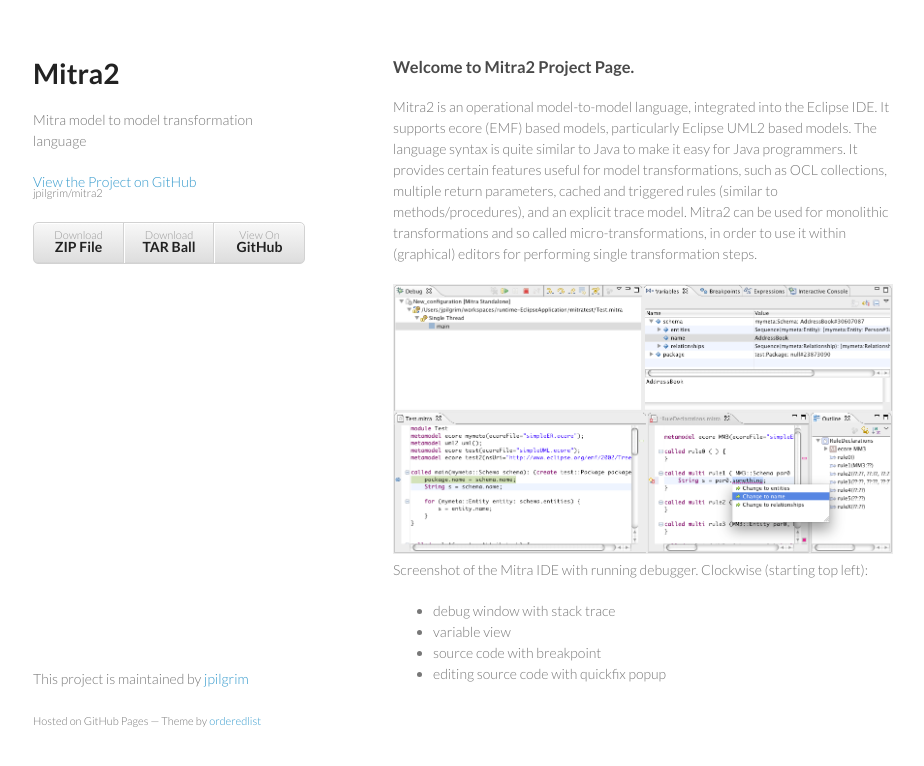
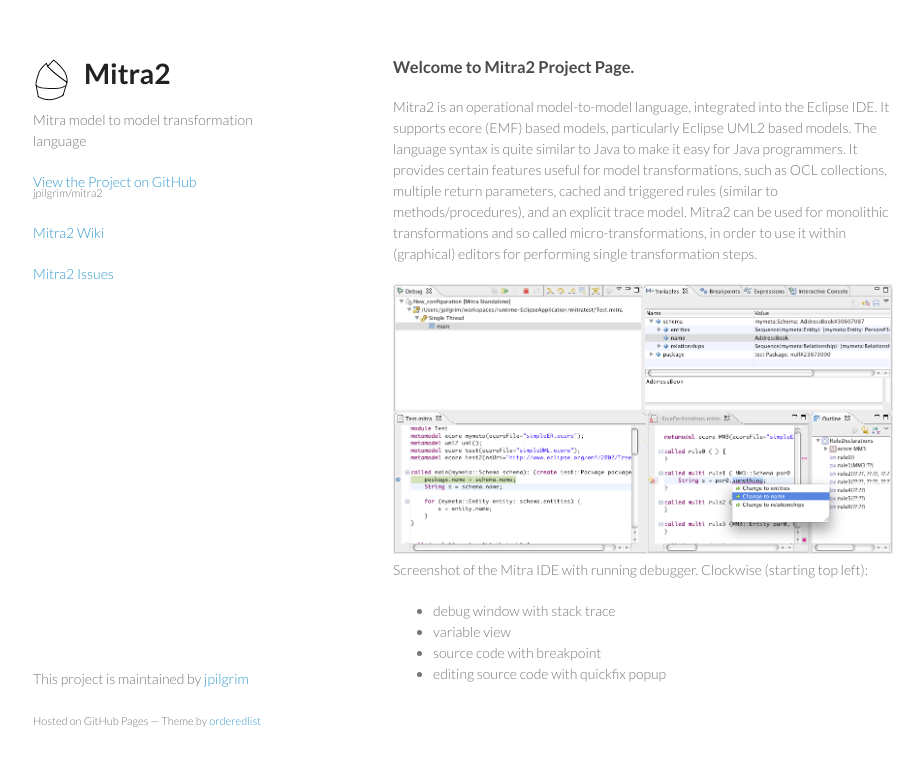
Before and after one commit to jpilgrim/mitra2, a plain HTML site: page index.html in a window 1280 px wide. Shown: the whole page, without its empty margins (177-1101 px from the left). Drawn offline with Linux system fonts and the light colour scheme.

Commit message:
Added logo and remove download links

```diff
--- a/index.html
+++ b/index.html
@@ -15,14 +15,22 @@
   <body>
     <div class="wrapper">
       <header>
+        <img src="images/mitra-logo.png" style="float:left; vertical-align:text-top;margin-right:16px;" />
         <h1>Mitra2</h1>
         <p>Mitra model to model transformation language</p>
         <p class="view"><a href="https://github.com/jpilgrim/mitra2">View the Project on GitHub <small>jpilgrim/mitra2</small></a></p>
+        <!--
         <ul>
           <li><a href="https://github.com/jpilgrim/mitra2/zipball/master">Download <strong>ZIP File</strong></a></li>
           <li><a href="https://github.com/jpilgrim/mitra2/tarball/master">Download <strong>TAR Ball</strong></a></li>
           <li><a href="https://github.com/jpilgrim/mitra2">View On <strong>GitHub</strong></a></li>
         </ul>
+        -->
+        <p class="view"><a href="https://github.com/jpilgrim/mitra2/wiki">Mitra2 Wiki</a></p>
+
+        <p class="view"><a href="https://github.com/jpilgrim/mitra2/issues">Mitra2 Issues</a></p>
+
+
       </header>
       <section>
         <h3>Welcome to Mitra2 Project Page.</h3>
```
Also changed, not shown: images/mitra-logo.png (added), 1 other file.
